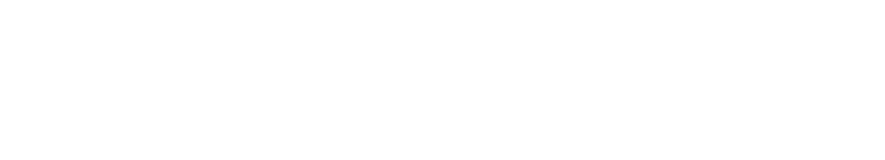
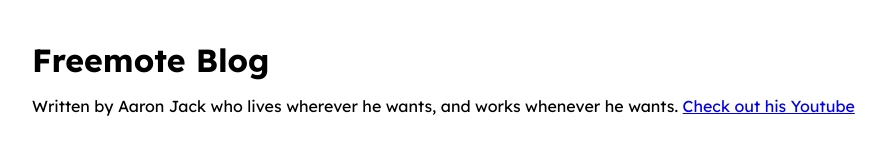
Before and after one commit to zenyhoj/freemote_htmlcss_firstproject, a plain HTML site: page index.html in a window 1280 px wide. Shown: the whole page, without its empty margins (96-981 px from the left). Drawn offline with Linux system fonts and the light colour scheme.

Commit message:
coded the header part of the page

```diff
--- a/index.html
+++ b/index.html
@@ -7,5 +7,18 @@
     <link rel="stylesheet" href="style.css" />
     <title>Freemote Team</title>
   </head>
-  <body></body>
+  <body>
+    <div class="header">
+      <h1>Freemote Blog</h1>
+      <p>
+        Written by Aaron Jack who lives wherever he wants, and works whenever he
+        wants.
+        <span
+          ><a href="https://youtube.com" target="_blank"
+            >Check out his Youtube</a
+          ></span
+        >
+      </p>
+    </div>
+  </body>
 </html>
--- a/style.css
+++ b/style.css
@@ -1,9 +1,24 @@
+@import url("https://fonts.googleapis.com/css2?family=Lexend+Deca:wght@300;400;500;700&display=swap");
+
 * {
   padding: 0;
   margin: 0;
 }
 
 body {
-  font-family: "Trebuchet MS", "Lucida Sans Unicode", "Lucida Grande",
-    "Lucida Sans", Arial, sans-serif;
+  font-family: "Lexend Deca", sans-serif;
+
+  /* max-width: 1440px; */
 }
+
+.header {
+  /* background: gray; */
+  width: 80%;
+  margin: 0 auto;
+  padding: 40px;
+}
+
+.header h1 {
+  margin-bottom: 16px;
+  font-weight: 700;
+}
```
